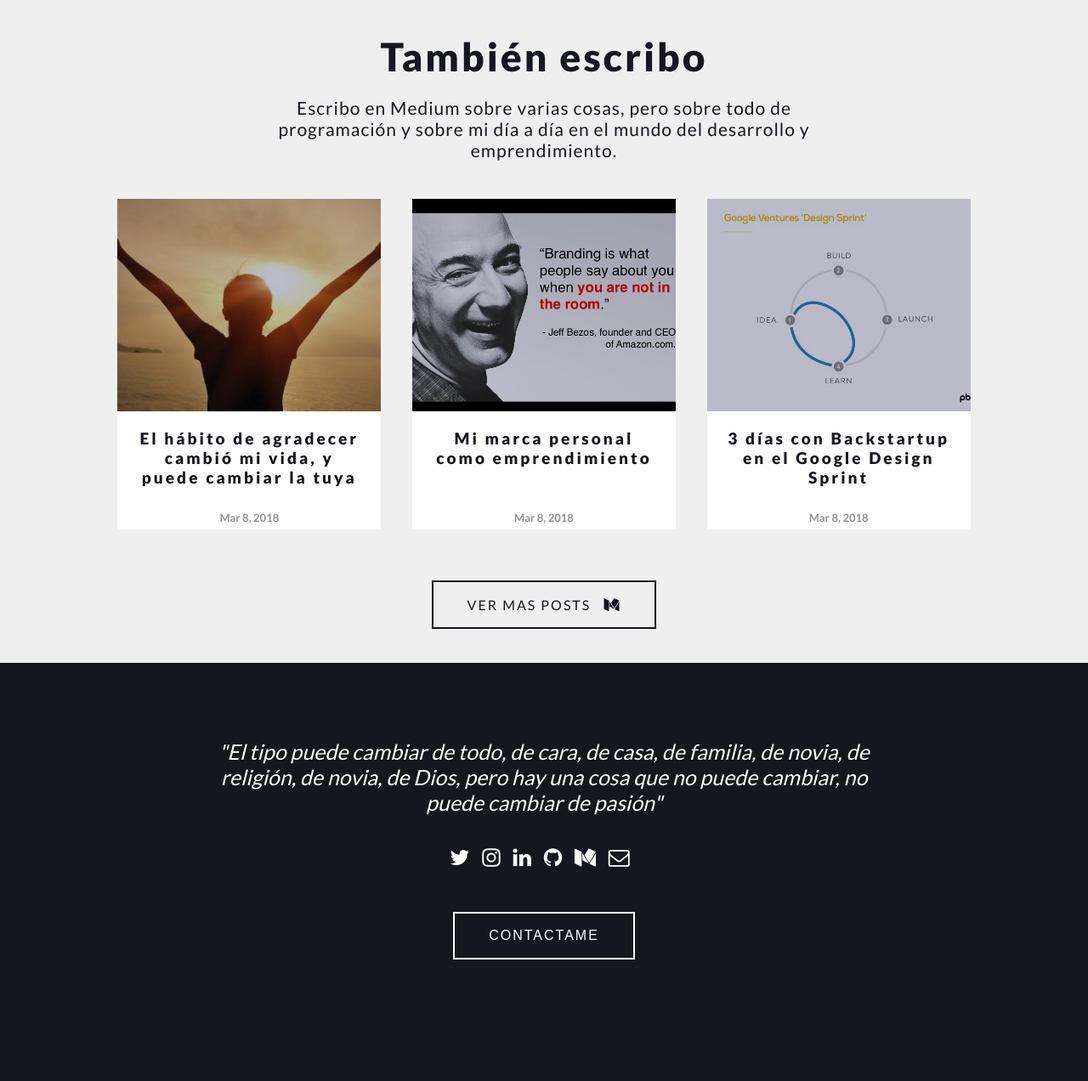
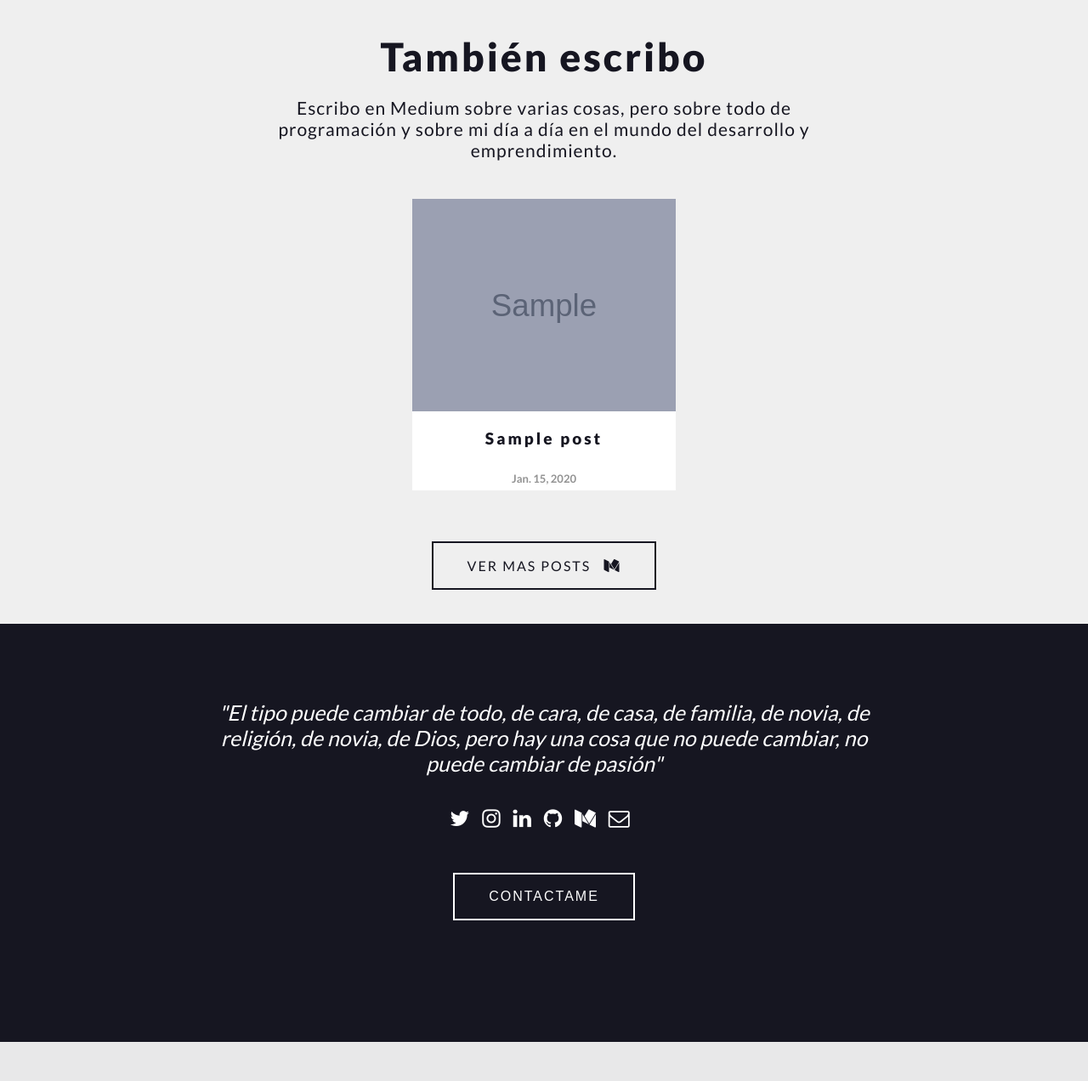
Before and after one commit to HenryGBC/MyPageBack, a Django app: page / in a window 1280 px wide. Shown: the part 1752-3024 px from the top of the page at 85% size. After the commit the page ends 2978 px from the top, so only its background shows below. Run offline with Django 3.2, Linux system fonts and the light colour scheme; tables that the repository leaves empty hold one stand-in row (values such as "Sample post"); grey boxes marked "Sample" are stand-in pictures.

Commit message:
Posts Model

```diff
--- a/home/models.py
+++ b/home/models.py
@@ -12,3 +12,16 @@
 
 	def __str__(self):
 		return "%s - %s" % (self.email, self.received_date)
+
+
+
+class Post(models.Model):
+	title = models.CharField(max_length=200)
+	content = models.TextField()
+	image = models.ImageField(upload_to="blog", null=True, blank=True)
+	date = models.DateField()
+	url=models.CharField(max_length=300)
+
+	def __strt__(self):
+
+		return self.title
--- a/home/templates/index.html
+++ b/home/templates/index.html
@@ -162,46 +162,21 @@
         </p>
 
         <div class="posts">
-
-            <a target="_blank" href="https://medium.com/@HenryGBC/el-h%C3%A1bito-de-agradecer-cambi%C3%B3-mi-vida-y-puede-cambiar-la-tuya-90d871c5ae7d" class="post">
-                <div class="image" style="background: url('static/img/post1.jpg') no-repeat center">
+            {% for post in posts %}
+                <a target="_blank" href="{{post.url}}" class="post">
+                    <div class="image" style="background: url('{{post.image.url}}') no-repeat center">
                     </div>
                     <div class="content-text">
                         <div class="title">
-                        <h3>El hábito de agradecer cambió mi vida, y puede cambiar la tuya</h3>
+                            <h3>{{post.title}}</h3>
                         </div>
                         <div class="date">
-                        Mar 8, 2018
+                            {{post.date}}
                         </div>
 
                     </div>
                 </a>
-            <a target="_blank" href="https://medium.com/@HenryGBC/mi-marca-personal-como-emprendimiento-adbab646c7bc" class="post">
-                <div class="image" style="background: url('static/img/post2.jpg') no-repeat center">
-                </div>
-                <div class="content-text">
-                    <div class="title">
-                        <h3>Mi marca personal como emprendimiento</h3>
-                    </div>
-                    <div class="date">
-                        Mar 8, 2018
-                    </div>
-
-                </div>
-            </a>
-            <a target="_blank" href="https://blog.backstartup.com/3-d%C3%ADas-con-backstartup-en-el-google-design-sprint-96545d92fe5b" class="post">
-                <div class="image" style="background: url('static/img/post3.jpg') no-repeat center">
-                </div>
-                <div class="content-text">
-                    <div class="title">
-                        <h3>3 días con Backstartup en el Google Design Sprint</h3>
-                    </div>
-                    <div class="date">
-                        Mar 8, 2018
-                    </div>
-
-                </div>
-            </a>
+            {% endfor %}
         </div>
 
         <a href="https://medium.com/@henrygbc" target="_blank" class="btn btn-icon btn-dark ">
--- a/home/views.py
+++ b/home/views.py
@@ -5,6 +5,7 @@
 from django.http import JsonResponse
 from django.template.loader import render_to_string
 from .models import Contact
+from .models import Post
 import json
 
 # Create your views here.
@@ -12,6 +13,17 @@
 class IndexView(TemplateView):
 	template_name = "index.html"
 
+	def get_context_data(self, **kwargs):
+		posts = Post.objects.order_by('-date')[:3]
+		for post in posts:
+			print(post.title)
+
+		context = super(IndexView, self).get_context_data(**kwargs)
+		context.update({
+			'posts': posts
+		})
+
+		return context
 
 
 @method_decorator(csrf_exempt, name='dispatch')
--- a/mypage_back/settings.py
+++ b/mypage_back/settings.py
@@ -119,3 +119,6 @@
 # https://docs.djangoproject.com/en/2.0/howto/static-files/
 
 STATIC_URL = '/static/'
+
+MEDIA_ROOT = os.path.join(BASE_DIR, 'media')
+MEDIA_URL = '/media/'
--- a/mypage_back/urls.py
+++ b/mypage_back/urls.py
@@ -15,10 +15,12 @@
 """
 from django.contrib import admin
 from django.urls import path
+from django.conf.urls.static import static
+from django.conf import settings
 from home.views import IndexView, ContactView
 
 urlpatterns = [
     path('admin/', admin.site.urls),
     path('', IndexView.as_view()),
     path('contact/', ContactView.as_view()),
-]
+]+ static(settings.MEDIA_URL, document_root=settings.MEDIA_ROOT)
```
Also changed, not shown: home/admin.py (+7 -1 lines), home/migrations/0002_post.py (added), home/migrations/0003_auto_20180504_1222.py (added), home/migrations/0004_post_image.py (added), home/migrations/0005_post_url.py (added), media/blog/1KkQySNXeUoCPCFSgfdB9dA.gif (added), media/blog/post1.jpg (added), media/blog/post2.jpg (added), media/blog/post3.jpg (added). Lines whose indentation alone changed are shown as unchanged.
